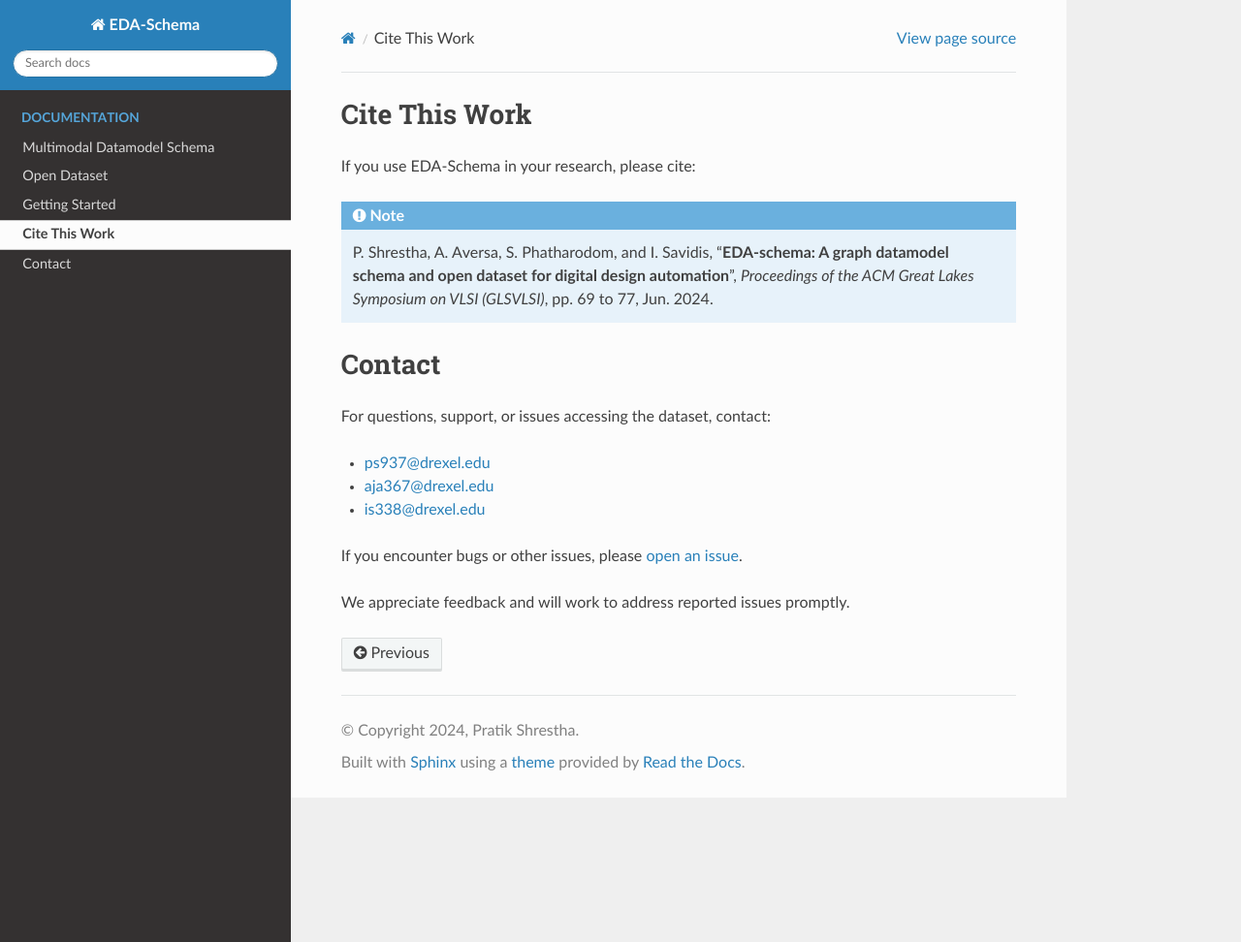
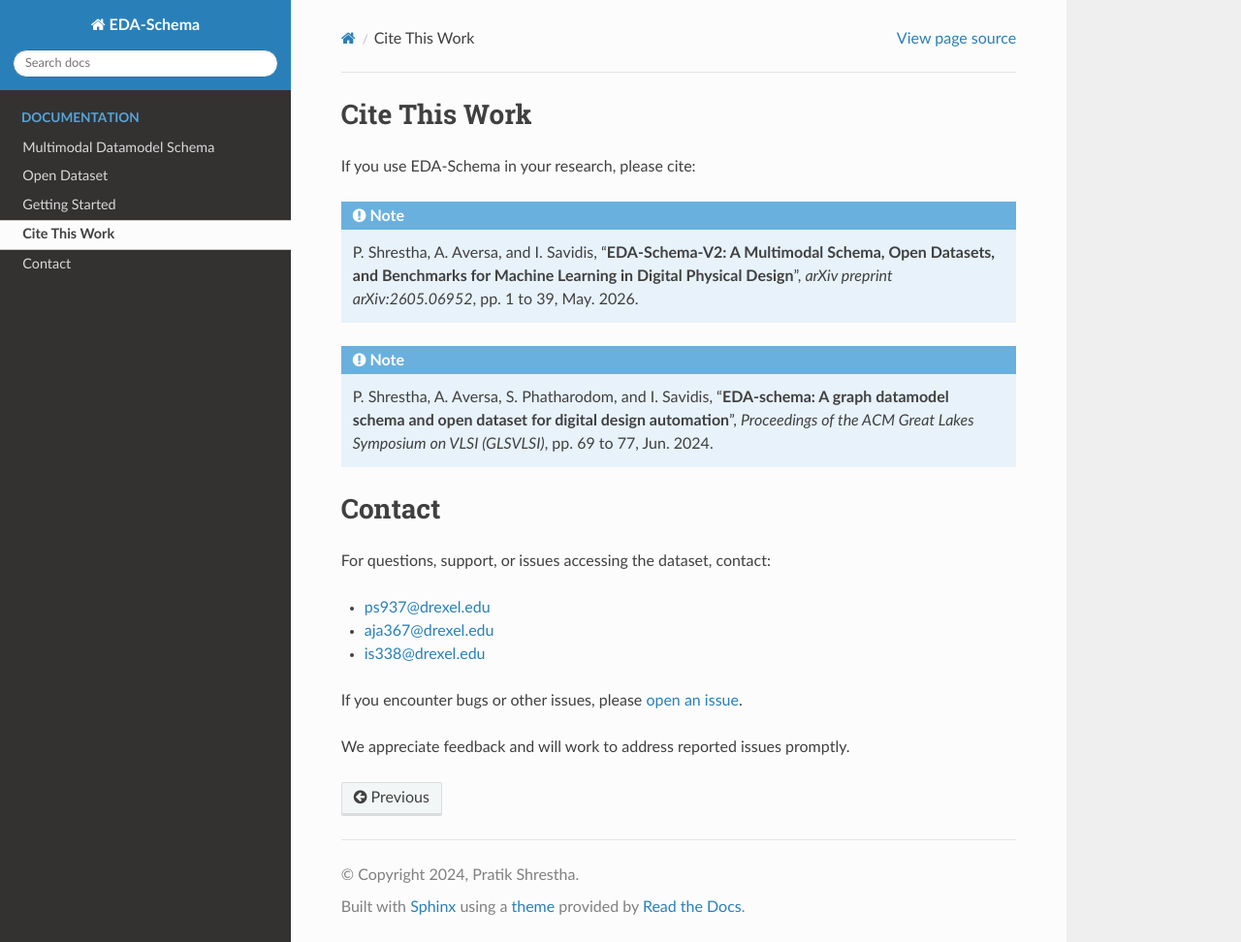
Before and after one commit to drexel-ice/EDA-schema, a Sphinx documentation site: the page built from docs/cite.rst, in a window 1280 px wide and 972 px high. Shown: the whole window at 97% size. Built offline with Sphinx 7.4.7 and the Read the Docs theme 3.1.0, drawn with Linux system fonts in a browser that asks for light colours.

Commit message:
docs: Update EDA-schema-v2 citation

```diff
--- a/docs/cite.rst
+++ b/docs/cite.rst
@@ -2,6 +2,14 @@ Cite This Work
 ==============
 
 If you use EDA-Schema in your research, please cite:
+
+
+.. note::
+
+   P. Shrestha, A. Aversa, and I. Savidis,
+   "**EDA-Schema-V2: A Multimodal Schema, Open Datasets, and Benchmarks for Machine Learning in Digital Physical Design**",
+   *arXiv preprint arXiv:2605.06952*,
+   pp. 1 to 39, May. 2026.
 
 .. note::
 
```
Also changed, not shown: README.md (+9 -0 lines).
